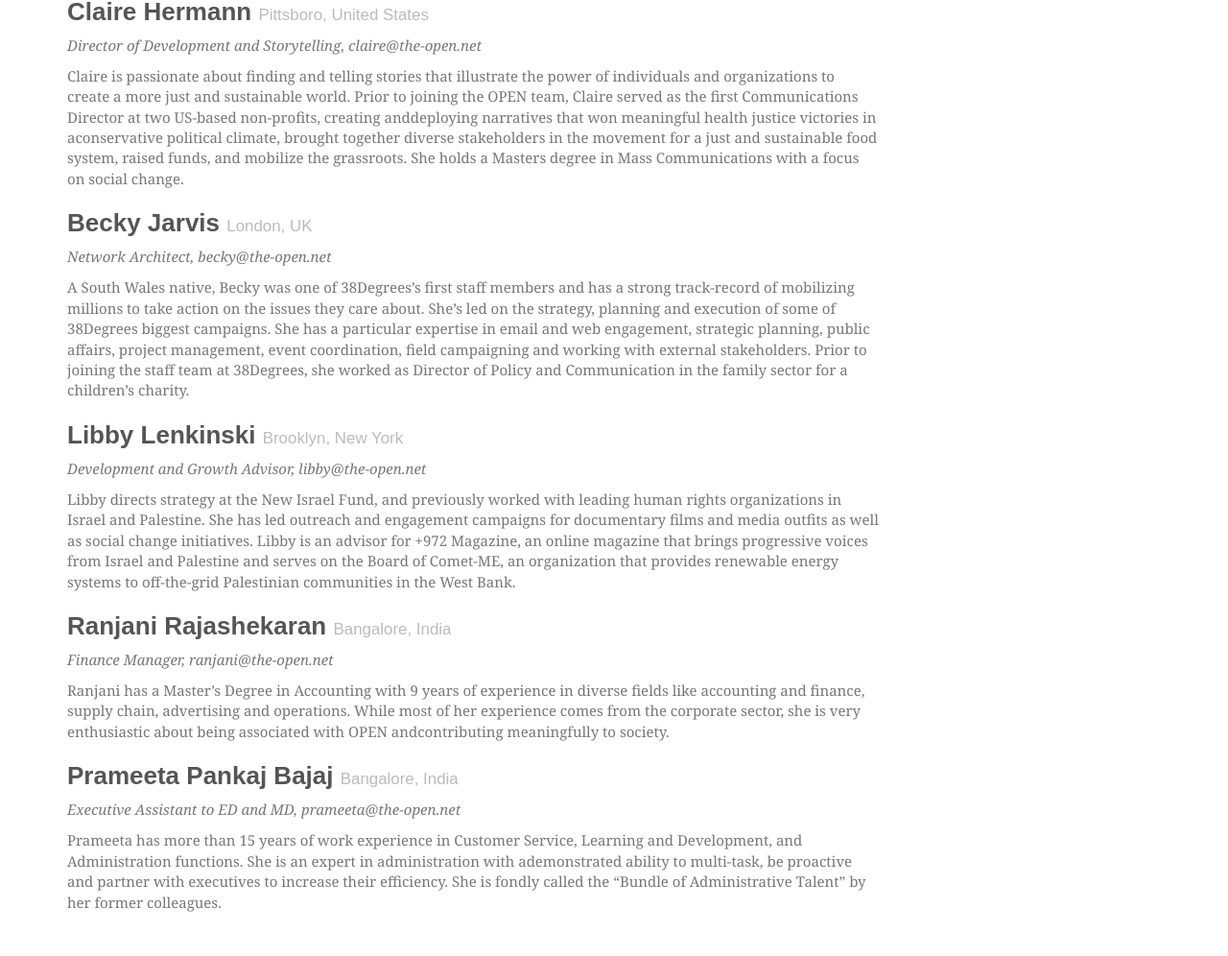
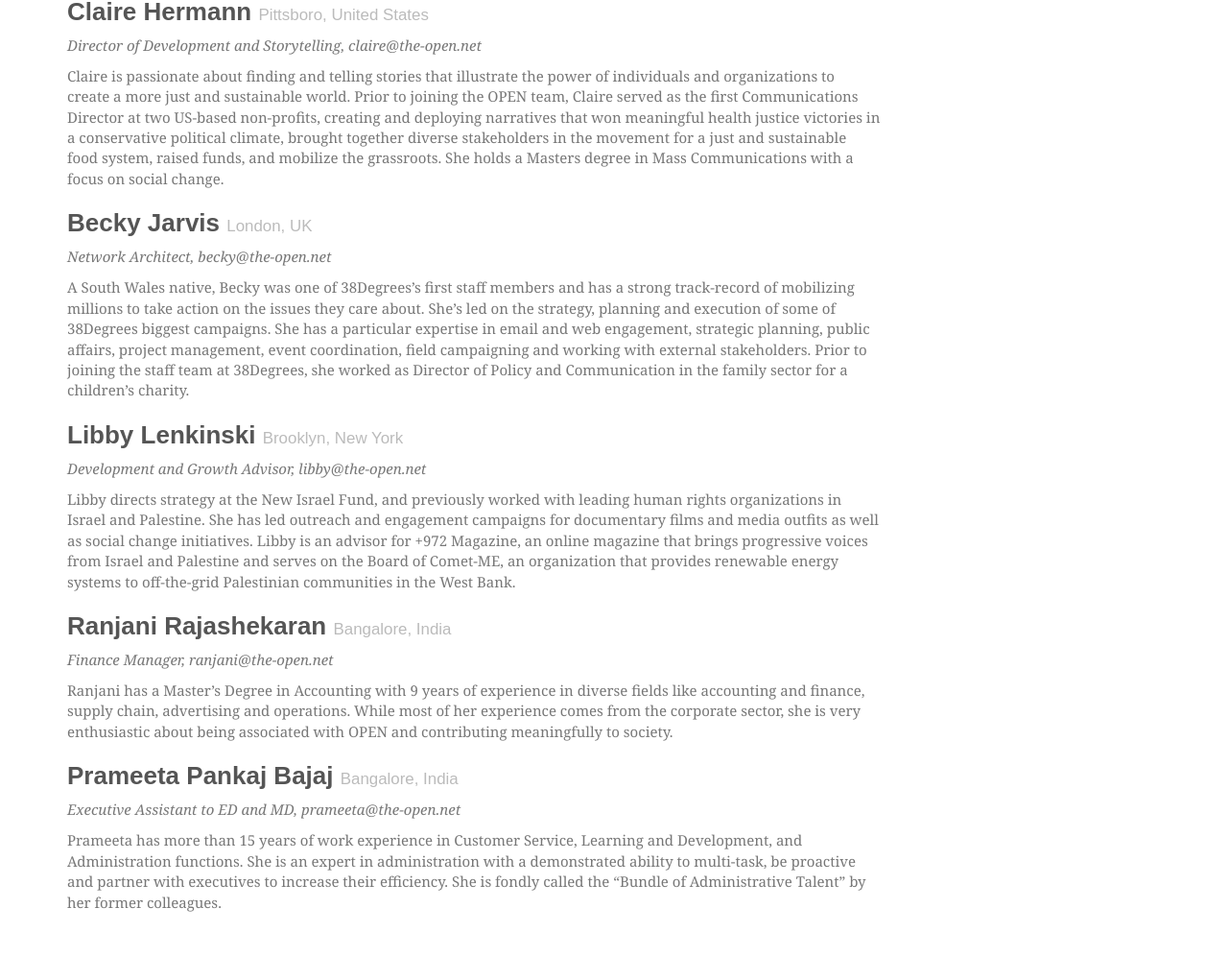
Before and after one commit to the-open/www.the-open.net, a Jekyll site: the page built from about.html, in a window 1280 px wide and 1400 px high, scrolled down 2189 px. Shown: the part 191-1187 px from the top of the window at 96% size. Built offline with Jekyll 4.4.1, drawn with Linux system fonts in a browser that asks for light colours; some web fonts are replaced; comment, search, counter and statistics services are not loaded.

Commit message:
spelling fix

```diff
--- a/_config.yml
+++ b/_config.yml
@@ -35,7 +35,7 @@
   title: Director of Development and Storytelling
   location: Pittsboro, United States
   email: claire@the-open.net
-  description: 'Claire is passionate about finding and telling stories that illustrate the power of individuals and organizations to create a more just and sustainable world. Prior to joining the OPEN team, Claire served as the first Communications Director at two US-based non-profits, creating anddeploying narratives that won meaningful health justice victories in aconservative political climate, brought together diverse stakeholders in the movement for a just and sustainable food system, raised funds, and mobilize the grassroots. She holds a Masters degree in Mass Communications with a focus on social change.'
+  description: 'Claire is passionate about finding and telling stories that illustrate the power of individuals and organizations to create a more just and sustainable world. Prior to joining the OPEN team, Claire served as the first Communications Director at two US-based non-profits, creating and deploying narratives that won meaningful health justice victories in a conservative political climate, brought together diverse stakeholders in the movement for a just and sustainable food system, raised funds, and mobilize the grassroots. She holds a Masters degree in Mass Communications with a focus on social change.'
 - name: Becky Jarvis
   title: Network Architect
   location: London, UK
@@ -50,12 +50,12 @@
   title: Finance Manager
   location: Bangalore, India
   email: ranjani@the-open.net
-  description: 'Ranjani has a Master&rsquo;s Degree in Accounting with 9 years of experience in diverse fields like accounting and finance, supply chain, advertising and operations. While most of her experience comes from the corporate sector, she is very enthusiastic about being associated with OPEN andcontributing meaningfully to society.'
+  description: 'Ranjani has a Master&rsquo;s Degree in Accounting with 9 years of experience in diverse fields like accounting and finance, supply chain, advertising and operations. While most of her experience comes from the corporate sector, she is very enthusiastic about being associated with OPEN and contributing meaningfully to society.'
 - name: Prameeta Pankaj Bajaj
   title: Executive Assistant to ED and MD
   location: Bangalore, India
   email: prameeta@the-open.net
-  description: 'Prameeta has more than 15 years of work experience in Customer Service, Learning and Development, and Administration functions. She is an expert in administration with ademonstrated ability to multi-task, be proactive and partner with executives to increase their efficiency. She is fondly called the &ldquo;Bundle of Administrative Talent&rdquo; by her former colleagues.'
+  description: 'Prameeta has more than 15 years of work experience in Customer Service, Learning and Development, and Administration functions. She is an expert in administration with a demonstrated ability to multi-task, be proactive and partner with executives to increase their efficiency. She is fondly called the &ldquo;Bundle of Administrative Talent&rdquo; by her former colleagues.'
 
 orgs:
 - slug: leadnow
```
Also changed, not shown: static/img/4-enhance.png, static/img/originals/4-enhance.png, 1 other file.
